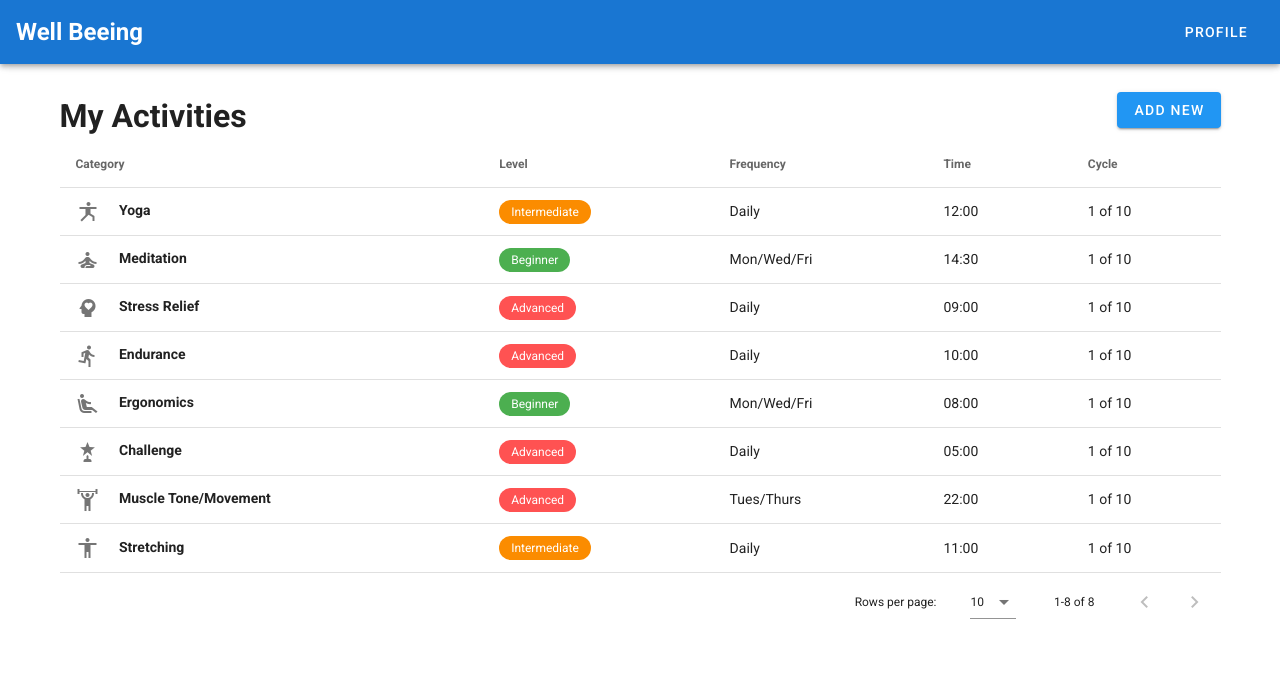
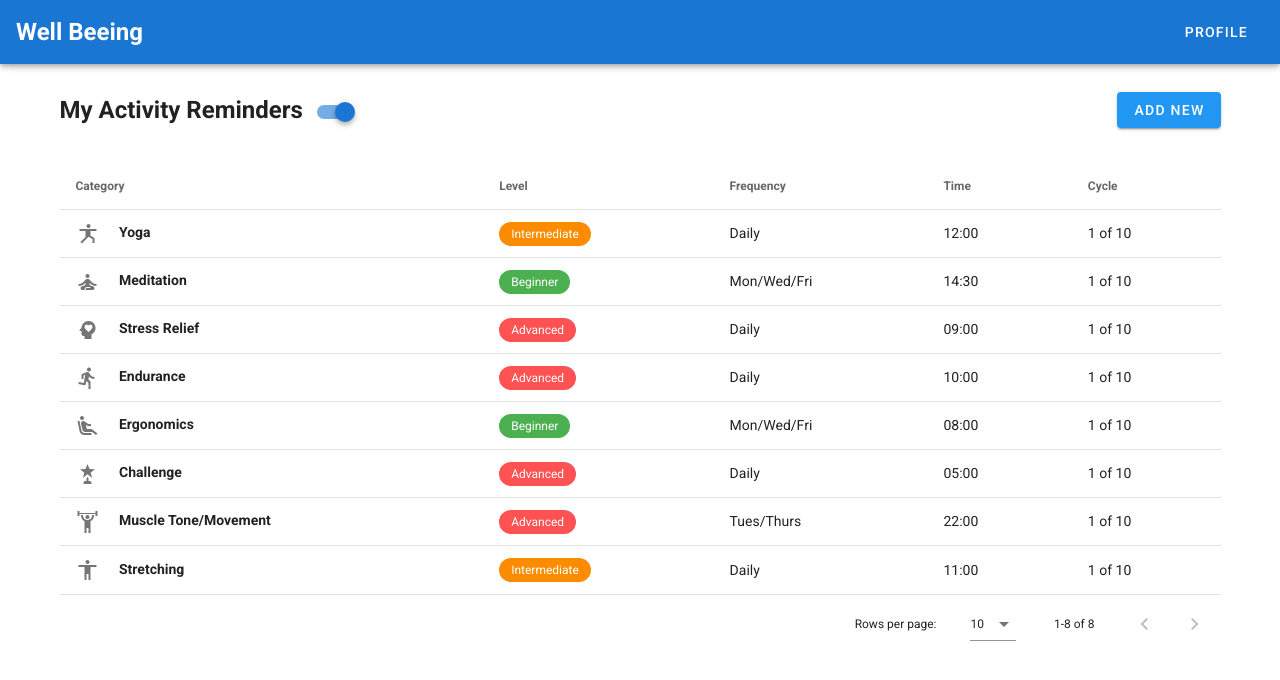
Before and after one commit to MicroHealthLLC/well-beeing-prototype, a Vue app: page / in a window 1280 px wide. Shown: the top 680 px of the page. Built offline with nearby package versions, Linux system fonts and the light colour scheme.

Commit message:
Add switch to toggle reminders

```diff
--- a/src/views/Home.vue
+++ b/src/views/Home.vue
@@ -1,12 +1,15 @@
 <template>
   <v-row>
     <v-col>
-      <div class="d-flex justify-space-between mt-4">
-        <h1>My Activities</h1>
+      <div class="d-flex justify-space-between my-4">
+        <div class="d-flex">
+          <h2>My Activity Reminders</h2>
+          <v-switch v-model="remind" class="mt-1 ml-3"></v-switch>
+        </div>
         <v-btn @click="dialog = true" color="info">Add New</v-btn>
       </div>
 
-      <v-data-table @click:row="notifyMe" :headers="headers" :items="items">
+      <v-data-table @click:row="notifyMe" :headers="headers" :items="reminders">
         <template v-slot:item.category="{ item }">
           <span
             ><v-icon class="mr-4">{{ categoryIcon(item.category) }}</v-icon>
@@ -87,6 +90,8 @@ export default {
   data() {
     return {
       dialog: false,
+      remind: false,
+      intervalId: null,
       category: "",
       level: "",
       frequency: "",
@@ -125,7 +130,7 @@ export default {
           value: "cycle",
         },
       ],
-      items: [
+      reminders: [
         {
           category: "Yoga",
           frequency: "Daily",
@@ -273,7 +278,7 @@ export default {
       // want to be respectful there is no need to bother them any more.
     },
     addActivity() {
-      this.items.unshift({
+      this.reminders.unshift({
         category: this.category,
         level: this.level,
         frequency: this.frequency,
@@ -312,8 +317,9 @@ export default {
 
       const minutes = now.getMinutes();
       const hour = now.getHours();
+      const day = now.getDay();
 
-      this.items.forEach((reminder) => {
+      this.filteredReminders.forEach((reminder) => {
         const time = reminder.time.split(":");
         if (time[0] == hour && time[1] == minutes) {
           console.log("Reminder found: Display Notification");
@@ -323,12 +329,38 @@ export default {
         }
       });
     },
+    frequencyDays(frequency) {
+      if (frequency == "Mon/Wed/Fri") {
+        return [1, 3, 5];
+      } else if (frequency == "Tues/Thurs") {
+        return [2, 4];
+      } else {
+        return [0, 1, 2, 3, 4, 5, 6];
+      }
+    },
   },
   computed: {
-    //
+    filteredReminders() {
+      const now = new Date();
+      const day = now.getDay();
+
+      return this.reminders.filter((reminder) =>
+        this.frequencyDays(reminder.frequency).includes(day)
+      );
+    },
   },
   async mounted() {
-    setInterval(this.checkReminders, 10000);
+    this.remind = true;
+  },
+  watch: {
+    remind(newSwitchValue, oldSwitchValue) {
+      if (newSwitchValue) {
+        this.intervalId = setInterval(this.checkReminders, 60000);
+      } else {
+        clearInterval(this.intervalId);
+        this.intervalId = null;
+      }
+    },
   },
 };
 </script>
```
